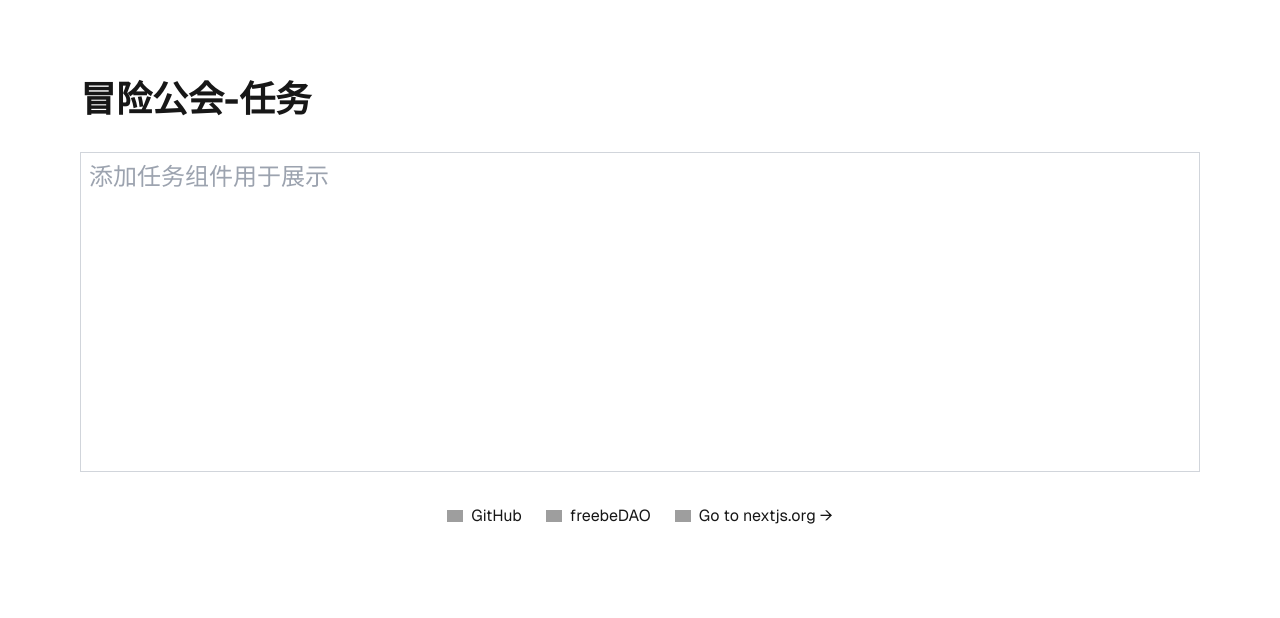
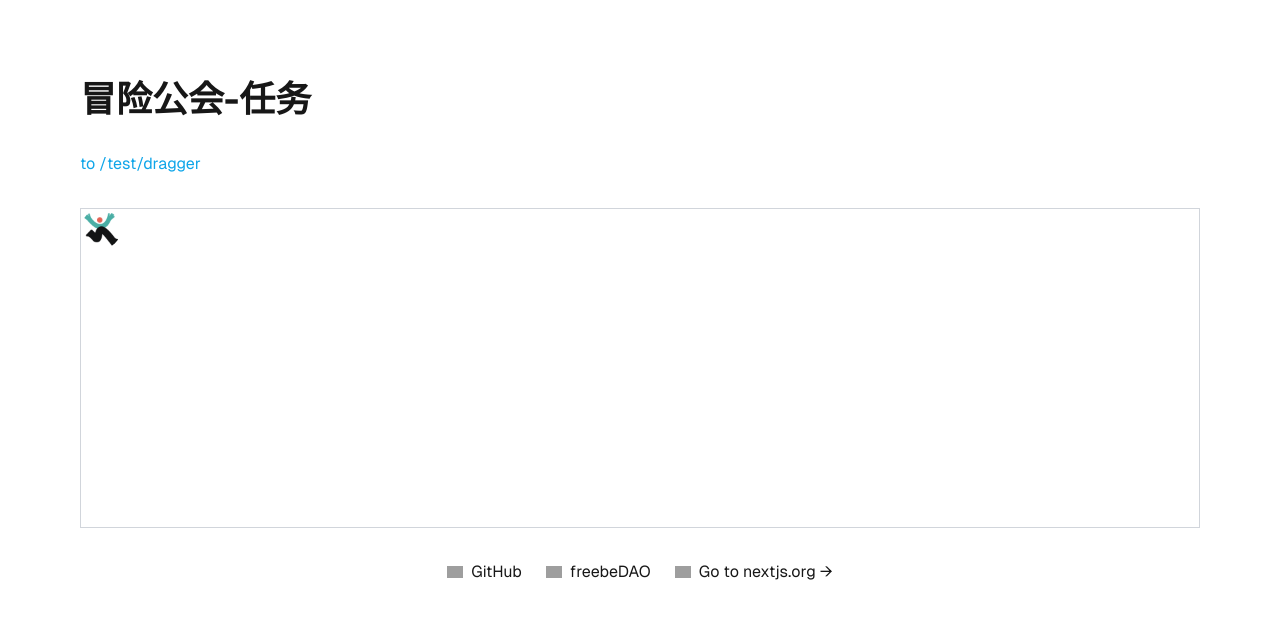
Before and after one commit to freebeDAO/advanture-island, a Next.js app: page / in a window 1280 px wide. Shown: the top 618 px of the page. Built offline with nearby package versions, Linux system fonts and the light colour scheme; grey boxes are pictures that could not be loaded.

Commit message:
完成组件基本功能

```diff
--- a/package.json
+++ b/package.json
@@ -14,6 +14,8 @@
     "next": "14.2.9",
     "radix-ui": "^1.0.1",
     "react": "^18",
+    "react-dnd": "^16.0.1",
+    "react-dnd-html5-backend": "^16.0.1",
     "react-dom": "^18",
     "tailwind-merge": "^2.5.2"
   },
--- a/src/app/page.tsx
+++ b/src/app/page.tsx
@@ -1,14 +1,22 @@
 import Image from 'next/image';
+import DraggerComponent from "src/components/draggerComponent/DraggerComponent";
+import {Avatar, AvatarImage} from "src/components/ui/avatar";
+import Link from "next/link";
 
 export default function Home() {
   return (
     <div className="min-h-screen p-4 pb-20 gap-16 sm:p-20 font-[family-name:var(--font-geist-sans)]">
       <main className="flex flex-col gap-8 row-start-2  sm:items-start">
         <h1 className="text-4xl font-bold">冒险公会-任务</h1>
+        <Link href={'/test/dragger'} className={'text-sky-500'}>to /test/dragger</Link>
         {/* 替换成自己完成的任务演示组件 */}
-        <h2 className="text-2xl h-80 text-gray-400 border border-gray-300 p-2 w-full">
-          添加任务组件用于展示
-        </h2>
+        <div className="text-2xl h-80 text-gray-400 border border-gray-300 w-full">
+          <DraggerComponent containerStyle={'w-full h-full'}>
+            <Avatar>
+              <AvatarImage src="/assets/logo.png"></AvatarImage>
+            </Avatar>
+          </DraggerComponent>
+        </div>
       </main>
       <footer className="row-start-3 flex gap-6 flex-wrap items-center justify-center mt-8">
         <a
--- /dev/null
+++ b/src/app/test/dragger/page.tsx
@@ -0,0 +1,15 @@
+import DraggerComponent from "src/components/draggerComponent/DraggerComponent";
+import {Avatar, AvatarImage} from "src/components/ui/avatar";
+
+export default function Page() {
+    return <div>
+        <DraggerComponent containerStyle={'w-[800px] h-[500px] m-auto bg-sky-300'}>
+            <Avatar>
+                <AvatarImage src="/assets/logo.png"></AvatarImage>
+            </Avatar>
+            <Avatar>
+                <AvatarImage src="/assets/logo.png"></AvatarImage>
+            </Avatar>
+        </DraggerComponent>
+    </div>
+}
--- /dev/null
+++ b/src/components/draggerComponent/DraggerComponent.tsx
@@ -0,0 +1,93 @@
+'use client'
+
+import {useDrag, useDrop, DndProvider} from "react-dnd";
+import React, {PropsWithChildren, useRef, useState} from "react";
+import {HTML5Backend} from "react-dnd-html5-backend";
+
+// props类型
+interface DraggerProps extends PropsWithChildren {
+    containerStyle: string
+}
+
+interface Position {
+    x: number
+    y: number
+}
+
+const DragContainer = ({children, containerStyle}: DraggerProps) => {
+    const containerRef = useRef<HTMLDivElement>(null)
+    const childRef = useRef<HTMLDivElement>(null)
+
+    const [position, setPosition] = useState<Position>({
+        x: 0,
+        y: 0
+    })
+
+    const [{dragging}, drag] = useDrag({
+        type: 'box',
+        item: {},
+        collect(monitor) {
+            return {
+                dragging: monitor.isDragging()
+            }
+        }
+    })
+
+    const [, drop] = useDrop({
+        accept: 'box',
+        drop(_, monitor) {
+            const childRect = childRef.current?.getBoundingClientRect()
+            const containerRect = containerRef.current?.getBoundingClientRect()
+            const offset = monitor.getClientOffset()
+
+            if (childRect && containerRect && offset) {
+                // 计算实际拖动的位置
+                let x = (offset.x - childRect?.width) + childRect.width / 2 - containerRect.x
+                let y = (offset.y - childRect?.height) + childRect.height / 2 - containerRect.y
+
+                // 检测拖动是否超出边界
+                if (x < 0) {
+                    x = 0
+                } else if (x + childRect.width > containerRect.width) {
+                    x = containerRect.width - childRect.width
+                }
+
+                if (y < 0) {
+                    y = 0
+                } else if (y + childRect.height > containerRect.height) {
+                    y = containerRect.height - childRect.height
+                }
+
+                const position: Position = {
+                    x,
+                    y,
+                }
+                // 更新位置
+                setPosition(position)
+            }
+        }
+    })
+
+    drop(containerRef)
+    drag(childRef)
+
+    return <div className={`relative ${containerStyle}`} ref={containerRef}>
+        <div ref={childRef} className={`cursor-move inline-block relative ${dragging ? 'opacity-0' : 'opacity-1'}`}
+             style={{
+                 left: position.x,
+                 top: position.y,
+             }}>
+            {children}
+        </div>
+    </div>
+}
+
+export default function DraggerComponent({children, ...props}: DraggerProps) {
+    return <>
+        <DndProvider backend={HTML5Backend}>
+            <DragContainer {...props}>
+                {children}
+            </DragContainer>
+        </DndProvider>
+    </>
+}
```
Also changed, not shown: 1 other file (tests, documents, lock files or other folders).
